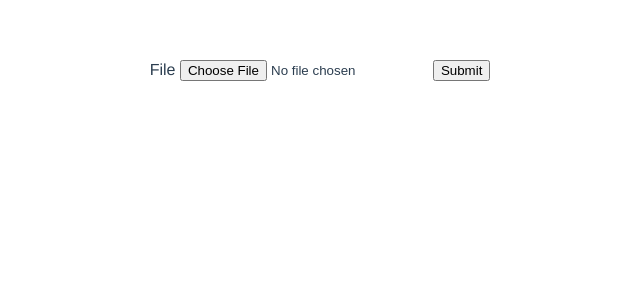
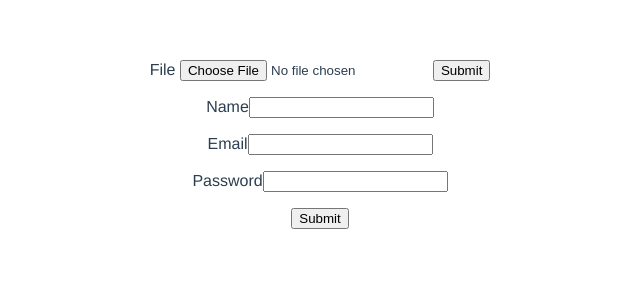
Before and after one commit to nikalsh/spring-rest-cms, a Vue app in the folder frontend/: page / in a window 1280 px wide. Shown: the top 300 px of the page, without its empty margins (320-960 px from the left). Built offline with nearby package versions, Linux system fonts and the light colour scheme; what @ckeditor/ckeditor5-vue would draw is missing.

Commit message:
started user registering readded

```diff
--- a/frontend/src/components/FileUpload.vue
+++ b/frontend/src/components/FileUpload.vue
@@ -57,7 +57,7 @@ export default {
             /*
           Make the request to the POST /single-file URL
         */
-            axios.post('http://localhost:8080/uploadImage',
+            axios.post('http://localhost:8080/uploadFile',
                 formData,
                 {
                     headers: {
--- /dev/null
+++ b/frontend/src/components/RegisterUser.vue
@@ -0,0 +1,57 @@
+<template>
+<div>
+  <FileUpload></FileUpload>
+  <p>
+      <label for="name">Name</label>
+      <input
+        id="name"
+        v-model="name"
+        type="text"
+        name="name"
+      >
+      </p>
+
+  <p>
+      <label for="email">Email</label>
+      <input
+        id="email"
+        v-model="email"
+        type="text"
+        name="email"
+        min="0"
+      >
+  </p>
+  <p>
+      <label for="password">Password</label>
+      <input
+        id="password"
+        v-model="password"
+        type="text"
+        name="password"
+        min="0"
+      >
+  </p>
+  <p>
+      <input
+        type="submit"
+        value="Submit"
+      >
+  </p>
+</div>
+</template>
+
+<script>
+import FileUpload from './FileUpload'
+export default {
+    components: {
+        FileUpload
+    },
+    data () {
+        return {
+            password: '',
+            name: '',
+            email: ''
+        }
+    }
+}
+</script>
--- a/frontend/src/router/index.js
+++ b/frontend/src/router/index.js
@@ -3,6 +3,7 @@ import Router from 'vue-router'
 import CKtest from '../components/CKtest'
 import FileUpload from '../components/FileUpload'
 import CKEditor from '@ckeditor/ckeditor5-vue';
+import RegisterUser from "../components/RegisterUser";
 
 Vue.use(CKEditor);
 Vue.use(Router)
@@ -18,8 +19,8 @@ export default new Router({
     },
     {
       path: '/',
-      name: 'FileUpload',
-      component: FileUpload
+      name: 'RegisterUser',
+      component: RegisterUser, FileUpload
     }
   ]
 })
```
Also changed, not shown: 1 other file (tests, documents, lock files or other folders).
